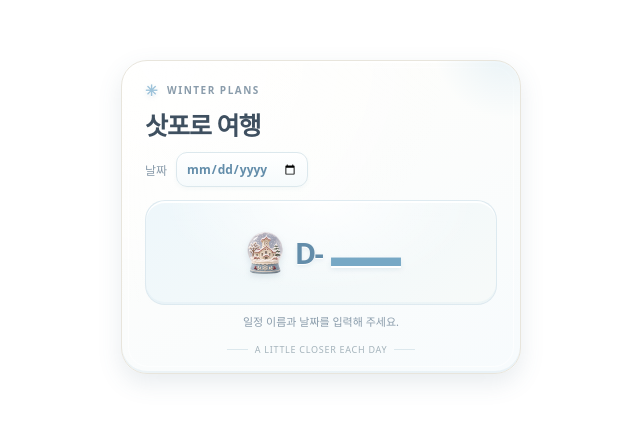
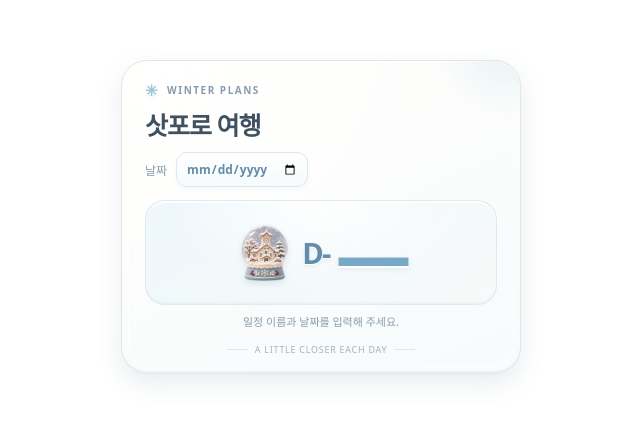
Before and after one commit to geonhwi-sim/sapporo-dday-widget, a plain HTML site: page index.html in a window 1280 px wide. Shown: the part 183-604 px from the top of the page, 319-959 px from the left. Drawn offline with Linux system fonts and the light colour scheme.

Commit message:
Enlarge the winter-fairytale snow globe

```diff
--- a/index.html
+++ b/index.html
@@ -22,7 +22,7 @@
   .date-row { margin-top:11px; display:flex; align-items:center; gap:9px; color:var(--muted); font-size:12px; }
   input[type=date] { min-width:0; padding:7px 9px; border:1px solid #dce8ed; border-radius:11px; background:linear-gradient(180deg,#fff,rgba(245,250,252,.92)); box-shadow:inset 0 1px 0 white,0 2px 4px rgba(109,151,175,.06); color:var(--blue-deep); font-size:12px; font-weight:650; font-family:inherit; }
   .count-area { min-height:105px; margin-top:13px; padding:8px 11px; display:flex; align-items:center; justify-content:center; gap:6px; border:1px solid rgba(218,232,239,.84); border-radius:20px; background:radial-gradient(ellipse at 50% 0%,rgba(255,255,255,.93),transparent 62%),linear-gradient(145deg,#eef7fb,#f7faf9); box-shadow:inset 0 2px 0 rgba(255,255,255,.95),inset 0 -2px 0 rgba(192,218,231,.18); }
-  .globe { flex:0 0 auto; width:47px; height:58px; object-fit:contain; margin-right:1px; filter:drop-shadow(0 3px 3px rgba(95,131,153,.17)); }
+  .globe { flex:0 0 auto; width:62px; height:72px; object-fit:contain; margin-right:1px; filter:drop-shadow(0 3px 3px rgba(95,131,153,.17)); }
   .prefix { color:var(--blue-deep); font-size:clamp(23px,6vw,29px); font-weight:750; letter-spacing:-.06em; text-shadow:0 1px 0 white,0 2px 4px rgba(99,141,170,.14); }
   .number { color:#77a8c5; font-size:clamp(58px,15vw,76px); font-weight:800; letter-spacing:-.09em; line-height:1; font-variant-numeric:tabular-nums; text-shadow:0 2px 0 white,0 3px 5px rgba(99,141,170,.17); }
   .number.today { color:var(--berry); }
@@ -30,7 +30,7 @@
   .hint { min-height:18px; margin:8px 0 0; text-align:center; color:var(--muted); font-size:11px; }
   .foot { display:flex; justify-content:center; align-items:center; gap:7px; margin-top:12px; color:#a4b3bb; font-size:9px; letter-spacing:.08em; }
   .foot::before,.foot::after { content:""; width:21px; height:1px; background:#dce8ed; }
-  @media(max-width:400px){.card{padding:19px 17px 15px;border-radius:22px}.count-area{min-height:96px}.globe{width:42px;height:52px}}
+  @media(max-width:400px){.card{padding:19px 17px 15px;border-radius:22px}.count-area{min-height:96px}.globe{width:54px;height:64px}}
   @media(prefers-reduced-motion:no-preference){input{transition:border-color .18s ease,box-shadow .18s ease}input:focus-visible{box-shadow:0 0 0 3px rgba(157,195,218,.16)}}
 </style>
 </head>
```
